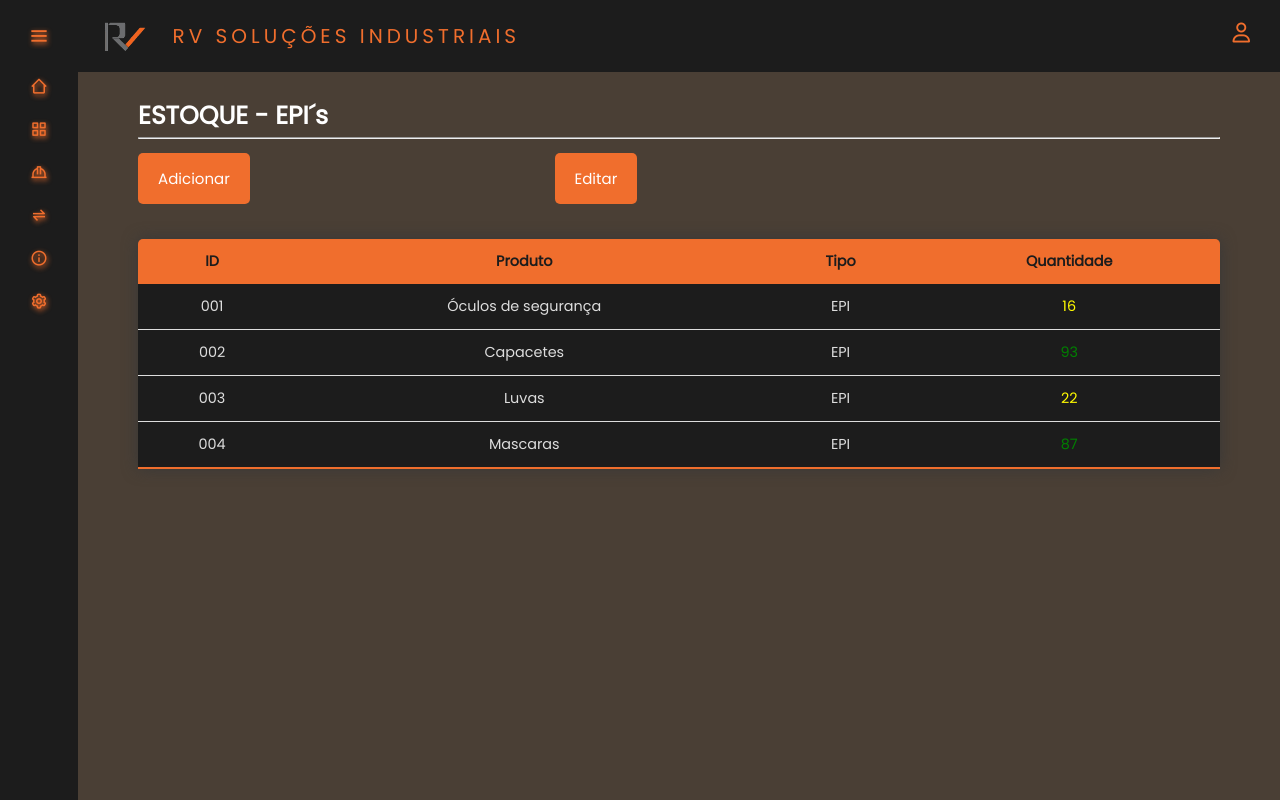
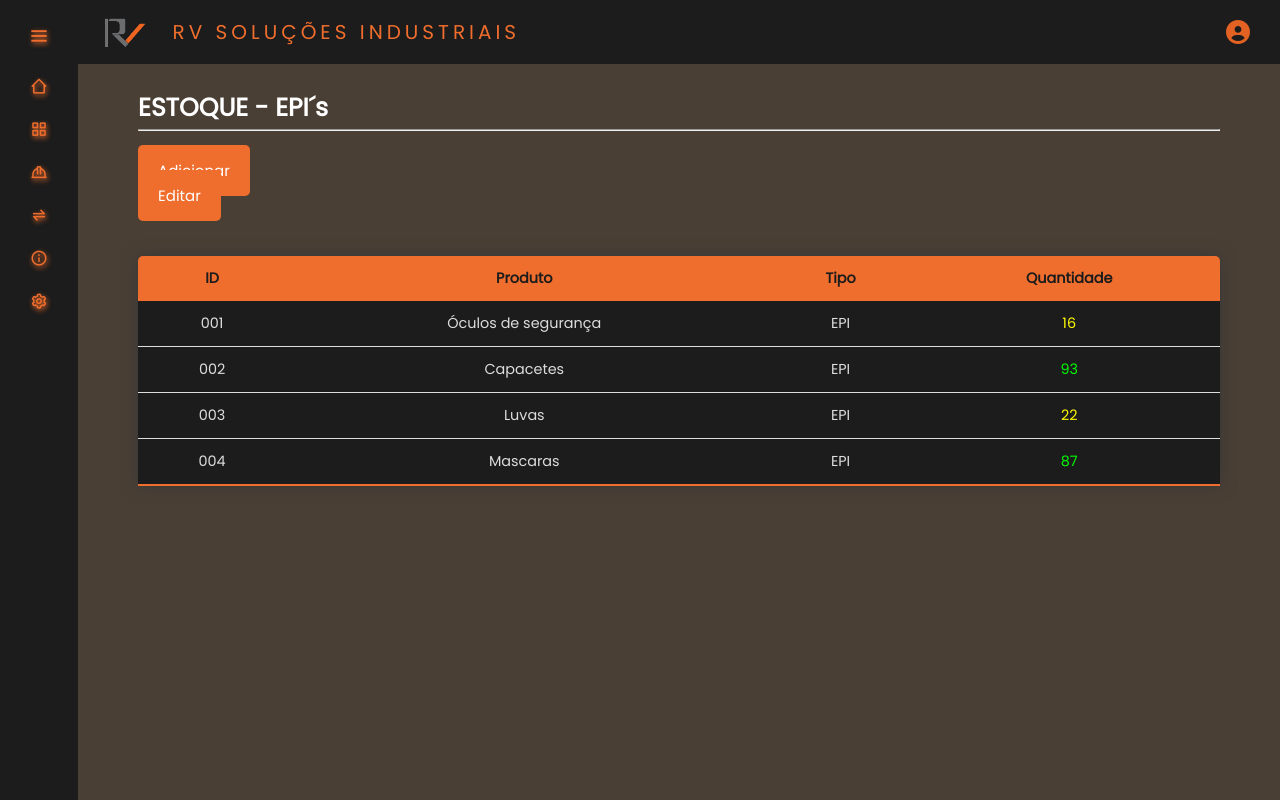
Before and after one commit to GustavoBoing/projeto-tcc, a PHP site: page /tables/epis.php in a window 1280 px wide. Run offline with PHP 8.4, Linux system fonts and the light colour scheme.

Commit message:
atualizações

```diff
--- a/inc/header.php
+++ b/inc/header.php
@@ -269,11 +269,11 @@ nav {
   align-items: center;
   font-family: system-ui, -apple-system, Helvetica, sans-serif, Arial;
   background: var(--color-default);
-  height: 9vh;
+  height: 8vh;
   top: 0;
   left: 0;
   right: 0;
-  z-index: 999;
+  z-index: 11;
 }
 
 .navlist {
@@ -281,7 +281,8 @@ nav {
 }
 
 .navlist:hover{
-  opacity: 0.7;
+  opacity: 0.8;
+  transition: .8s all ease-in-out;
 }
 
 .navlist li {
@@ -408,10 +409,8 @@ nav {
             <a class="logo" href="#">RV Soluções Industriais</a>
           </ul>
           <ul class="navlist">
-            <li><a href="#" class="login"><i class="fa-regular fa-user fa-lg" style="color: #F06E2D;"></i></i></a></li>
+            <li><a href="#" class="login"><i class="fa-solid fa-circle-user fa-xl" style="color: #e16223;"></i></a></li>
           </ul>
         </nav>
       </div>
-
-
 </html>
--- a/inc/style.css
+++ b/inc/style.css
@@ -261,7 +261,7 @@ nav {
   align-items: center;
   font-family: system-ui, -apple-system, Helvetica, sans-serif, Arial;
   background: var(--color-default);
-  height: 9vh;
+  height: 8vh;
   position: fixed;
   top: 0;
   left: 0;
@@ -271,6 +271,7 @@ nav {
 
 .navlist {
   list-style: none;
+  z-index: 999;
 }
 
 .navlist:hover{
--- a/tables/styleTbl.css
+++ b/tables/styleTbl.css
@@ -55,12 +55,12 @@ hr {
     color: #fffb00;
 }
 .verde {
-    color: green;
+    color: rgb(3, 250, 3);
 }
 
 
 .pill-nav a {
-    margin-right: 20%;
+    margin-right: 60%;
     margin-left: 5%;
     color: rgb(255, 255, 255);
     text-align: center;
```
